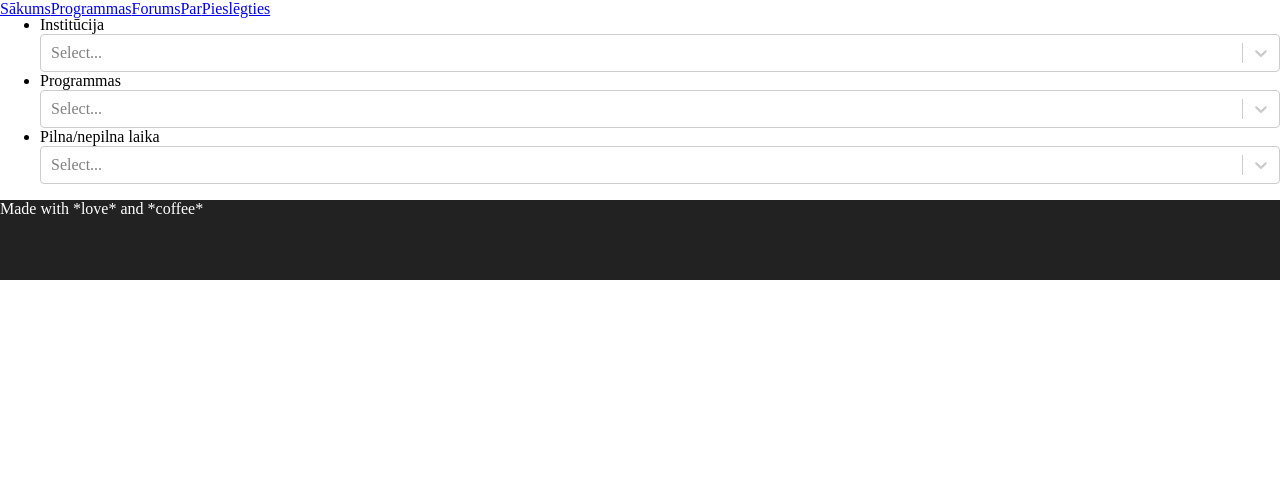
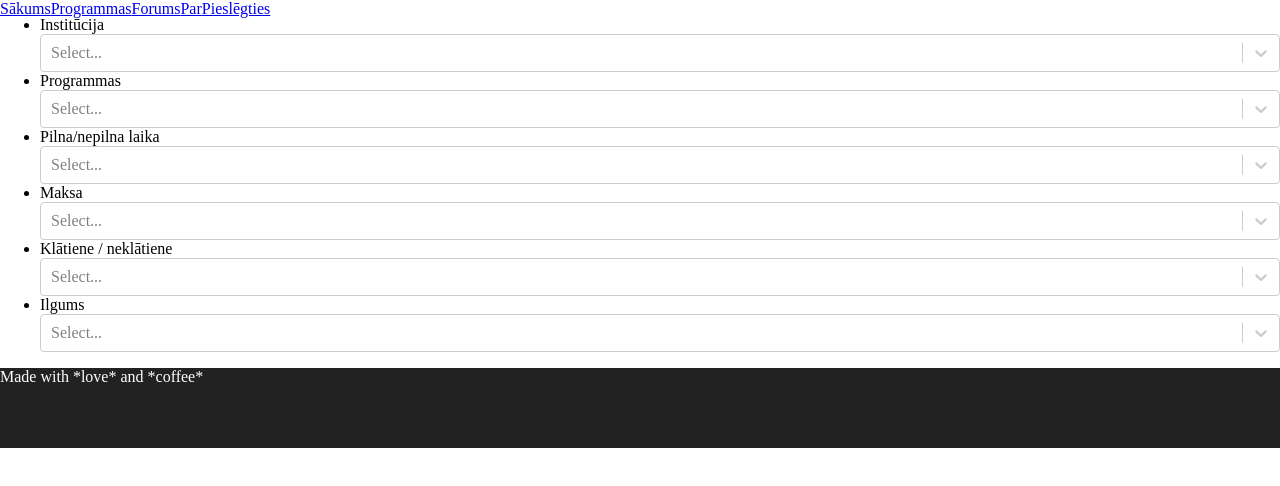
Before and after one commit to roberts-ivanovs/kurstudet-v2, a React (Create React App) app in the folder frontend/: page /programmes in a window 1280 px wide. Shown: the top 486 px of the page. Built offline with nearby package versions, Linux system fonts and the light colour scheme.

Commit message:
Frontend: Programmes: Added basic sample filters

```diff
--- a/frontend/src/core/programmes/Filters.tsx
+++ b/frontend/src/core/programmes/Filters.tsx
@@ -1,5 +1,5 @@
 import React, { ReactElement, useState } from 'react';
-import { Institution, Programme } from 'types';
+import { Institution, Programme, LearningTypes } from 'types';
 import { SimpleFilter } from 'core/programmes/filter/SimpleFilter';
 
 export function Filters(): ReactElement {
@@ -21,9 +21,37 @@ export function Filters(): ReactElement {
       value: false,
       label: 'Nepilna laika',
     },
-  ]
-  const [isFullTime, setisFullTime] = useState<Array<boolean>>([]);
+  ];
+  const [isFullTime, setIsFullTime] = useState<Array<boolean>>([]);
 
+  // Learning type
+  const learningTypes = [
+    {
+      value: LearningTypes.DISTANT,
+      label: 'Attālināti',
+    },
+    {
+      value: LearningTypes.EXTRAMURAL,
+      label: 'Pašmācība',
+    },
+    {
+      value: LearningTypes.REAL_LIFE,
+      label: 'Klātiene',
+    },
+  ];
+  const [learnignTypesSelected, setLearnignTypesSelected] = useState<Array<LearningTypes>>([]);
+
+  // Cost
+  const allCosts = programmes ? programmes.map(
+    (el) => ({ label: el.study_costs.toString(), value: el.study_costs }),
+  ) : [];
+  const [costSelected, setCostSelected] = useState<Array<number>>([]);
+
+  // Durations
+  const allDurations = programmes ? programmes.map(
+    (el) => ({ label: el.duration_years.toString(), value: el.duration_years }),
+  ) : [];
+  const [durationSelected, setDurationSelected] = useState<Array<number>>([]);
 
   return (
     <div>
@@ -50,7 +78,28 @@ export function Filters(): ReactElement {
           Pilna/nepilna laika
           <SimpleFilter
             options={fullTimeOptions}
-            setActive={setisFullTime}
+            setActive={setIsFullTime}
+          />
+        </li>
+        <li>
+          Maksa
+          <SimpleFilter
+            options={allCosts}
+            setActive={setCostSelected}
+          />
+        </li>
+        <li>
+          Klātiene / neklātiene
+          <SimpleFilter
+            options={learningTypes}
+            setActive={setLearnignTypesSelected}
+          />
+        </li>
+        <li>
+          Ilgums
+          <SimpleFilter
+            options={allDurations}
+            setActive={setDurationSelected}
           />
         </li>
       </ul>
```
